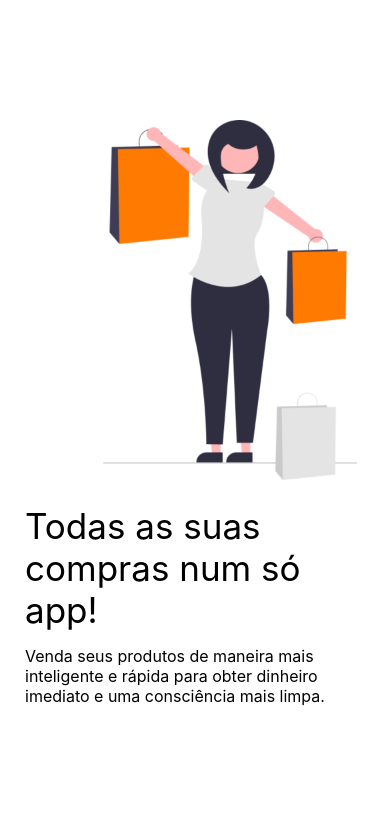
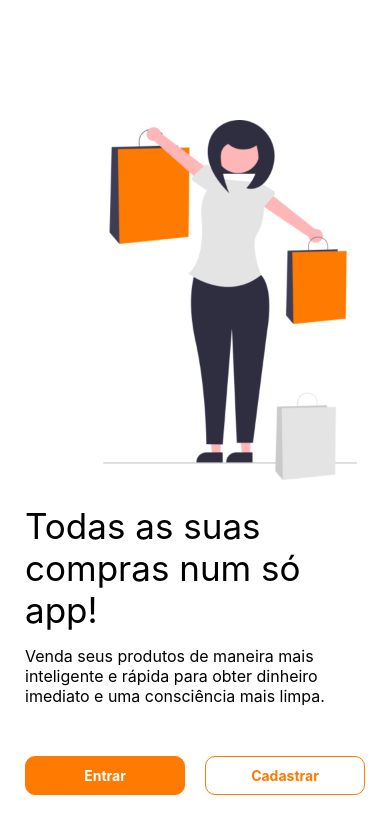
Before and after one commit to jvam90/ecommerce_react_native, a React Native app: screen / in a window 390 px wide. Shown: the top 834 px of the page. Built offline with nearby package versions, Linux system fonts and the light colour scheme.

Commit message:
Notas e tela principal do app.

```diff
--- a/src/Telas/TelaPrincipal/Index.js
+++ b/src/Telas/TelaPrincipal/Index.js
@@ -1,5 +1,10 @@
-import { Image, StyleSheet, Text, View } from "react-native";
+import { Image, StyleSheet, Text, View, TouchableOpacity } from "react-native";
 import logo from "../../../assets/tela_principal.png";
+
+function teste() {
+  alert("Oi");
+}
+
 function TelaPrincipal() {
   return (
     <View>
@@ -9,6 +14,14 @@ function TelaPrincipal() {
         Venda seus produtos de maneira mais inteligente e rápida para obter
         dinheiro imediato e uma consciência mais limpa.
       </Text>
+      <View style={estilos.botoes}>
+        <TouchableOpacity style={estilos.entrar} onPress={teste}>
+          <Text style={estilos.textoEntrar}>Entrar</Text>
+        </TouchableOpacity>
+        <TouchableOpacity style={estilos.cadastrar}>
+          <Text style={estilos.textoCadastrar}>Cadastrar</Text>
+        </TouchableOpacity>
+      </View>
     </View>
   );
 }
@@ -25,6 +38,39 @@ const estilos = StyleSheet.create({
     marginTop: 0,
     fontSize: 16,
   },
+  botoes: {
+    flexDirection: "row",
+    justifyContent: "space-between",
+    marginTop: 25,
+  },
+  entrar: {
+    backgroundColor: "#ff7a00",
+    padding: 10,
+    borderRadius: 10,
+    borderWidth: 1,
+    borderColor: "#ff7a00",
+    width: 160,
+    marginStart: 25,
+  },
+  cadastrar: {
+    backgroundColor: "#ffffff",
+    padding: 10,
+    borderRadius: 10,
+    borderWidth: 1,
+    borderColor: "#ff7a00",
+    width: 160,
+    marginEnd: 25,
+  },
+  textoEntrar: {
+    textAlign: "center",
+    color: "#fff",
+    fontWeight: "bold",
+  },
+  textoCadastrar: {
+    textAlign: "center",
+    color: "#ff7a00",
+    fontWeight: "bold",
+  },
 });
 
 export default TelaPrincipal;
```
Also changed, not shown: notas/componentes.txt (added), notas/conceitos react.txt (added).
